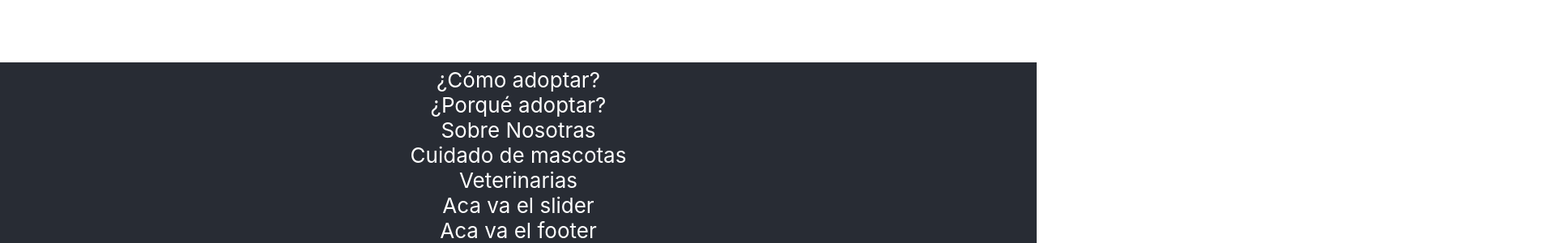
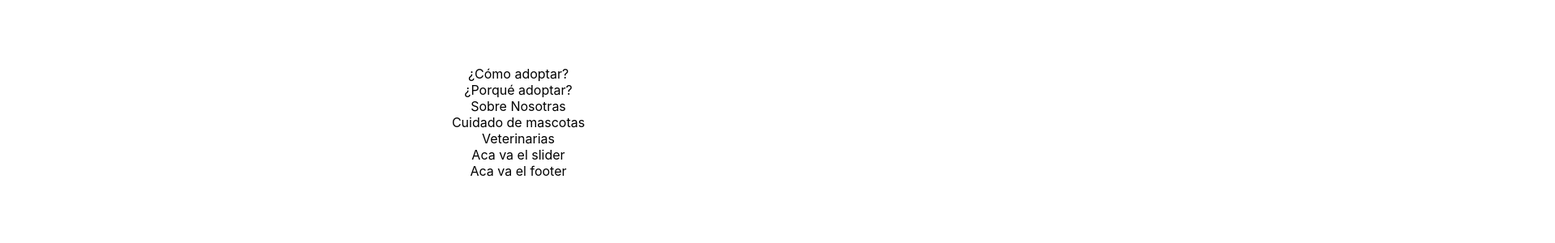
Before and after one commit to ClubdeMascotas/ClubDeMascotas, a React (Create React App) app: page / in a window 1280 px wide. Shown: the part 2403-2703 px from the top of the page at 81% size, 1920 px wide, since content can reach past the window. After the commit the page ends 2624 px from the top, so only its background shows below. Built offline with nearby package versions, Linux system fonts and the light colour scheme.

Commit message:
creado el componente menu

```diff
--- a/src/App.css
+++ b/src/App.css
@@ -1,32 +1,3 @@
 .App {
   text-align: center;
 }
-
-.App-logo {
-  animation: App-logo-spin infinite 20s linear;
-  height: 40vmin;
-}
-
-.App-header {
-  background-color: #282c34;
-  min-height: 100vh;
-  display: flex;
-  flex-direction: column;
-  align-items: center;
-  justify-content: center;
-  font-size: calc(10px + 2vmin);
-  color: white;
-}
-
-.App-link {
-  color: #61dafb;
-}
-
-@keyframes App-logo-spin {
-  from {
-    transform: rotate(0deg);
-  }
-  to {
-    transform: rotate(360deg);
-  }
-}
--- a/src/App.js
+++ b/src/App.js
@@ -1,5 +1,4 @@
 import React, { Component } from 'react';
-import logo from './logo.svg';
 import './App.css';
 import Home from './Components/Home/Home';
 
--- a/src/Components/Home/Home.js
+++ b/src/Components/Home/Home.js
@@ -1,28 +1,17 @@
 import React, { Component } from 'react';
 import imagenLogo from '../img/logo.jpg';
+import Menu from '../Menu/Menu';
 
 
+class Home extends Component {
 
-    class Products extends Component {
-        constructor(props) {
-            super(props)
-
-        }
-        componentDidMount() {
-        }
 
         render() {
             return (
                 <div className="main-container">
                     <React.Fragment>
-                        <img src={imagenLogo} />
-                        <div className="links">
-                            <div>¿Cómo adoptar?</div>
-                            <div>¿Porqué adoptar?</div>
-                            <div>Sobre Nosotras</div>
-                            <div>Cuidado de mascotas</div>
-                            <div>Veterinarias</div>
-                        </div>
+                        <img alt='' src={imagenLogo} />
+                        <Menu />
                         <div>Aca va el slider</div>
                         <div>Aca va el footer</div>
                     </React.Fragment>
@@ -31,4 +20,4 @@ import imagenLogo from '../img/logo.jpg';
         }
     }
 
-export default Products;
+export default Home;
--- a/src/Components/Menu/Menu.js
+++ b/src/Components/Menu/Menu.js
@@ -0,0 +1,23 @@
+import React, { Component } from 'react';
+//import imagenLogo from '../img/logo.jpg';
+
+class Menu extends Component {
+
+  render() {
+  return (
+                <div className="main-container">
+                    <React.Fragment>
+                        <div className="links">
+                            <div>¿Cómo adoptar?</div>
+                            <div>¿Porqué adoptar?</div>
+                            <div>Sobre Nosotras</div>
+                            <div>Cuidado de mascotas</div>
+                            <div>Veterinarias</div>
+                        </div>
+                    </React.Fragment>
+                </div>
+            );
+        }
+    }
+
+export default Menu;
```
